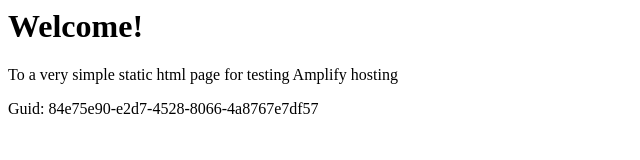
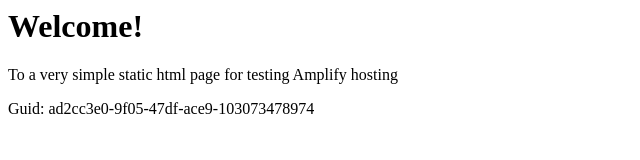
Before and after one commit to aws-aemilia-dub/Github-PR-Commit-Integration-Test-DoNotTouch-GitHubWebhookPushCanaryTest-v1-prod-eu-west-1, a website: page src/index.html in a window 1280 px wide. Shown: the full height of the page, 0-640 px from the left. Drawn offline with Linux system fonts and the light colour scheme.

Commit message:
commit from integ tests

```diff
--- a/src/index.html
+++ b/src/index.html
@@ -12,6 +12,6 @@
 <body>
     <h1>Welcome!</h1>
     <p>To a very simple static html page for testing Amplify hosting</p>
-    <p>Guid: 84e75e90-e2d7-4528-8066-4a8767e7df57</p></body>
+    <p>Guid: ad2cc3e0-9f05-47df-ace9-103073478974</p></body>
 
 </html>
```
